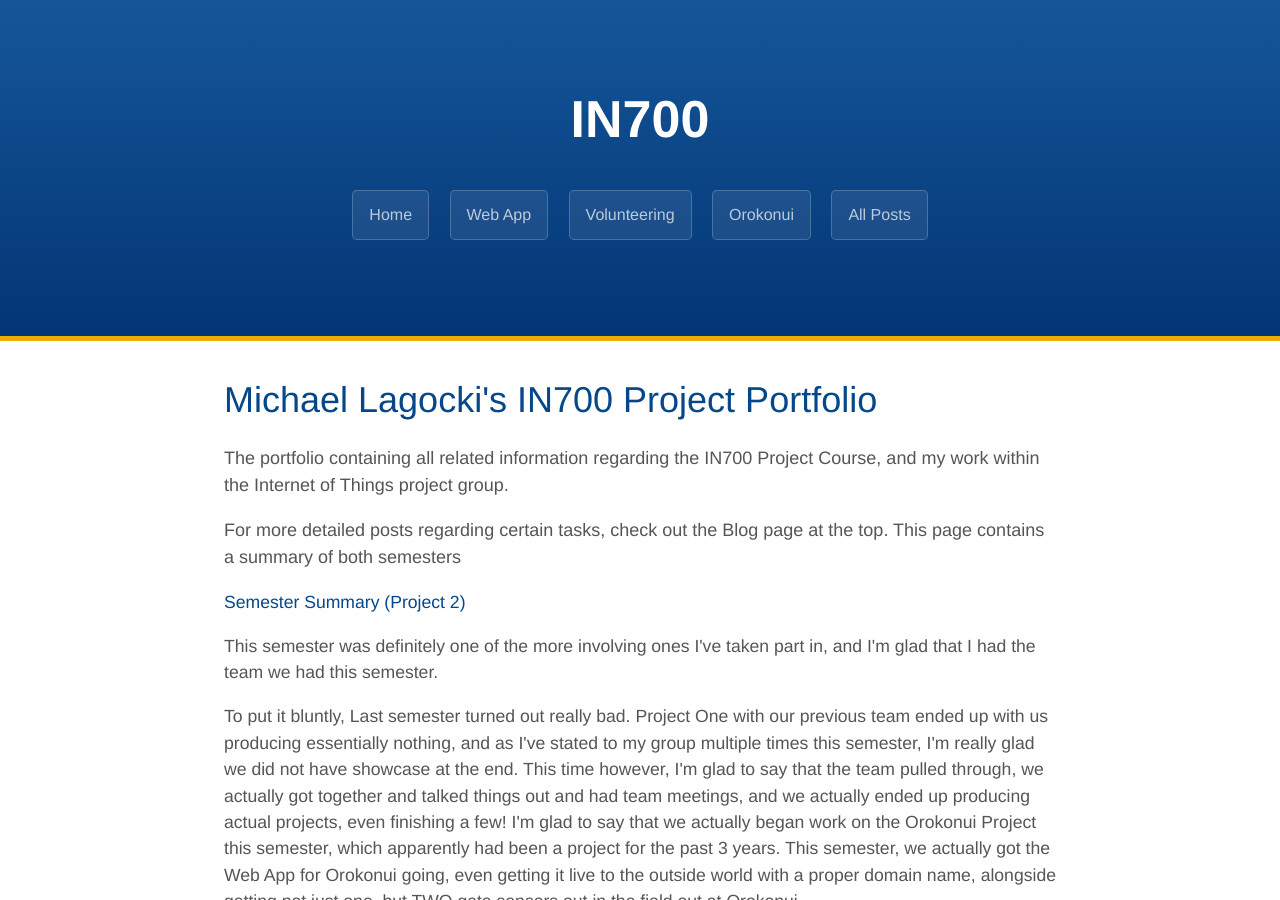
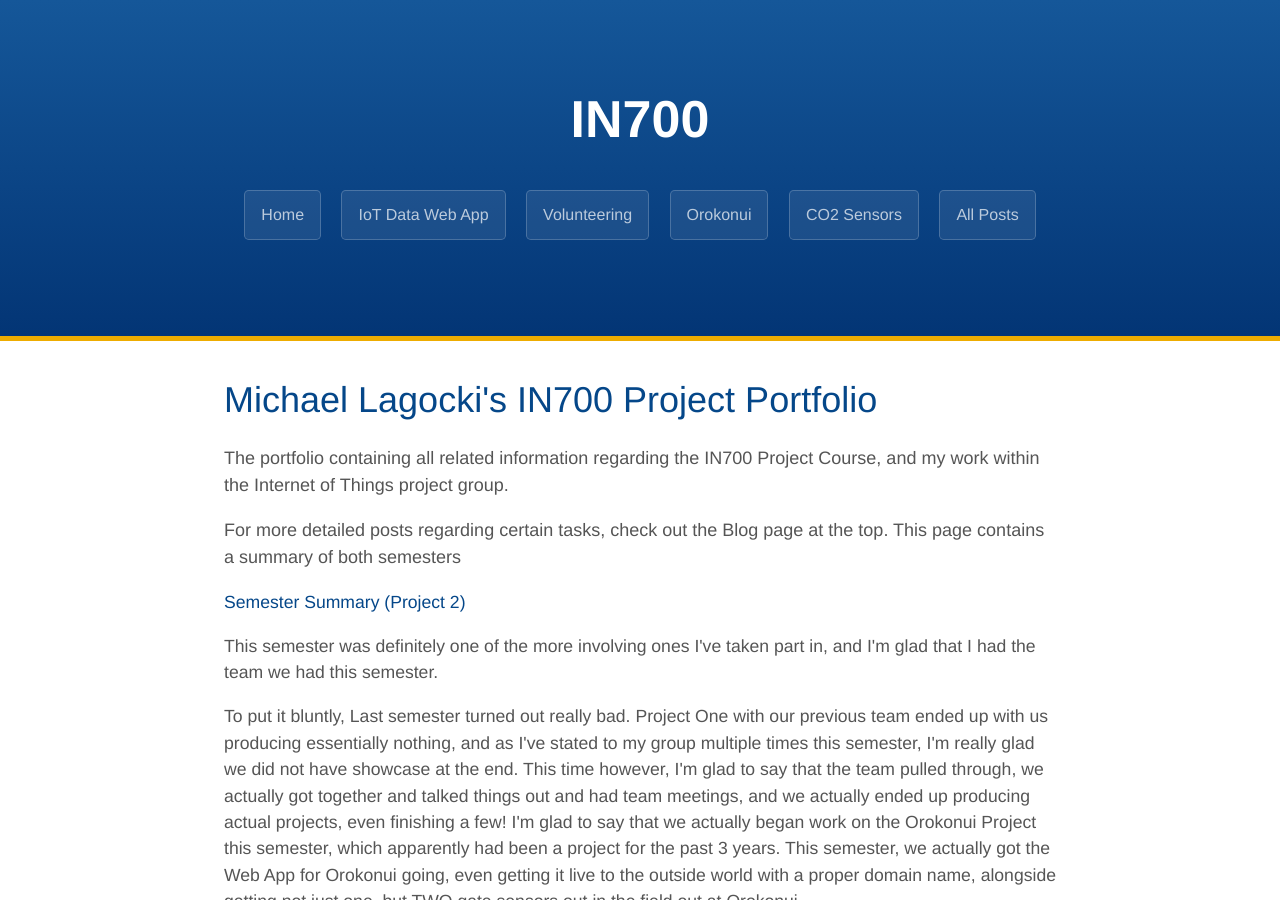
Before and after one commit to kammorne/IN700, a Jekyll site: the page built from index.html, in a window 1280 px wide and 900 px high. Built offline with Jekyll 4.4.1, drawn with Linux system fonts in a browser that asks for light colours.

Commit message:
Update page-header.html

```diff
--- a/_includes/page-header.html
+++ b/_includes/page-header.html
@@ -2,9 +2,10 @@
   <h1 class="project-name">{{ site.title }}</h1>
   <h2 class="project-tagline">{{ site.tagline }}</h2>
       <a href="/lagoma1_IN700/" class="btn">Home</a>
-      <a href="/lagoma1_IN700/iotdata" class="btn">Web App</a>
+      <a href="/lagoma1_IN700/iotdata" class="btn">IoT Data Web App</a>
       <a href="/lagoma1_IN700/volunteering" class="btn">Volunteering</a>
       <a href="/lagoma1_IN700/orokonui" class="btn">Orokonui</a>
+      <a href="/lagoma1_IN700/co2sensor" class="btn">CO2 Sensors</a>
       <a href="/lagoma1_IN700/blog" class="btn">All Posts</a>
 </section>
 <div class="divider"></div>
```
